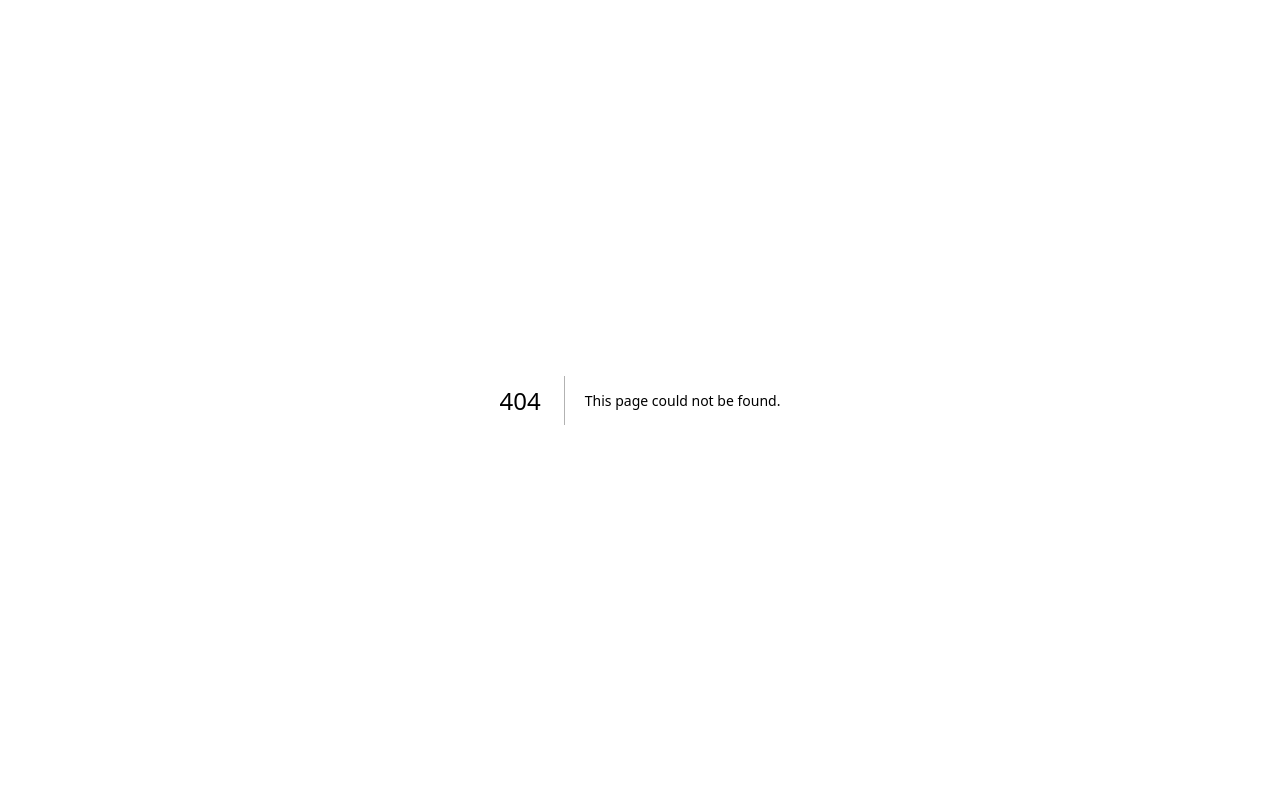
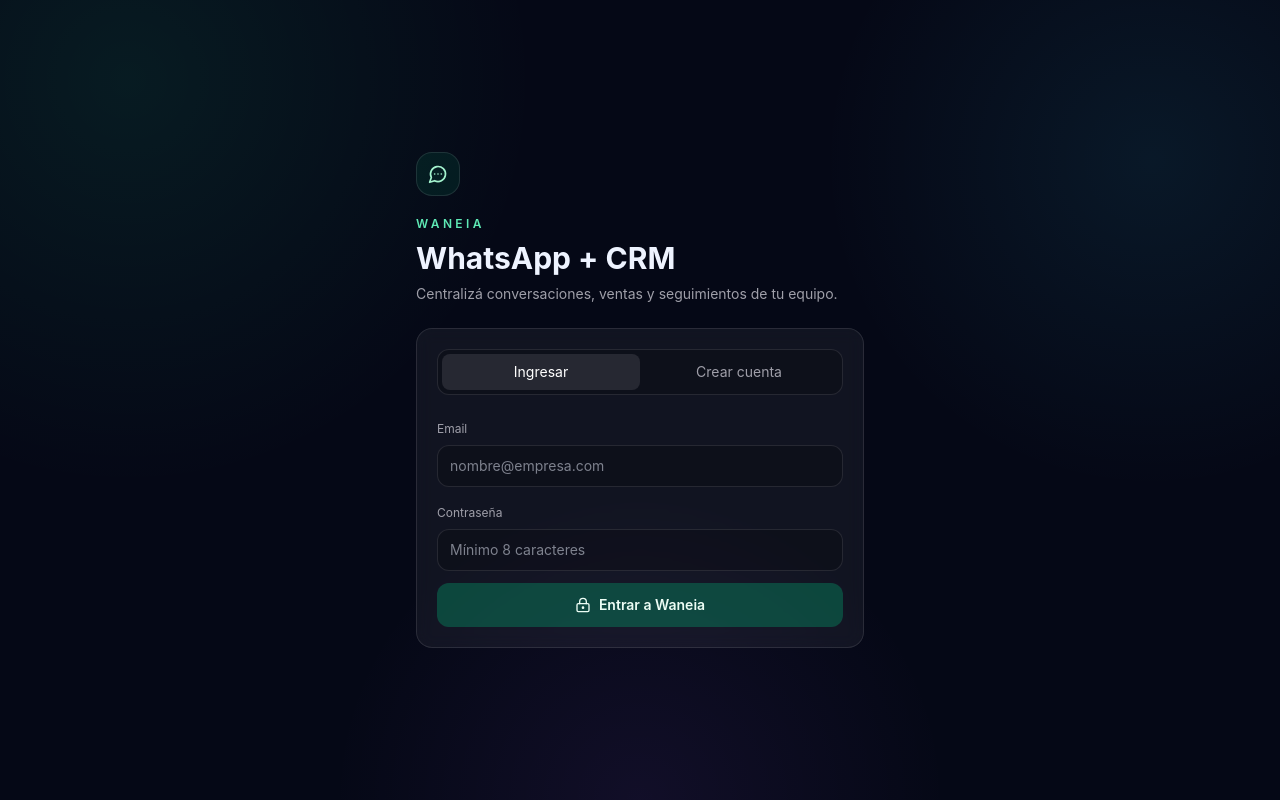
Before and after one commit to devdamig-dev/waneia, a Next.js app: page /login in a window 1280 px wide. Before the commit this address had no page. Built offline with nearby package versions, Linux system fonts and the light colour scheme; no server answers.

Commit message:
feat: add login page

```diff
--- /dev/null
+++ b/app/login/page.tsx
@@ -0,0 +1,9 @@
+import { LoginForm } from "@/components/auth/login-form";
+
+export default function LoginPage() {
+  return (
+    <main className="flex min-h-screen items-center justify-center p-6">
+      <LoginForm />
+    </main>
+  );
+}
```
